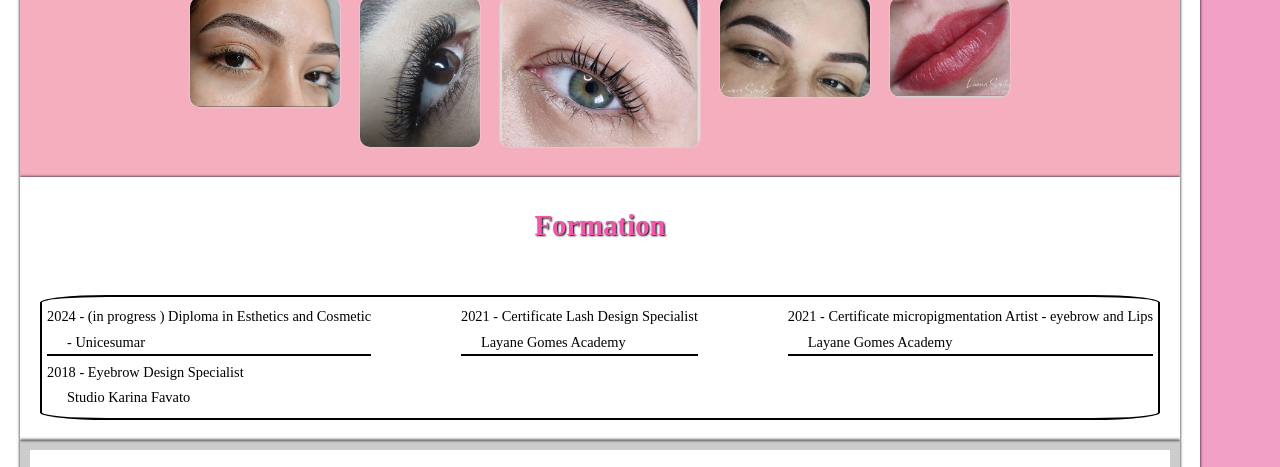
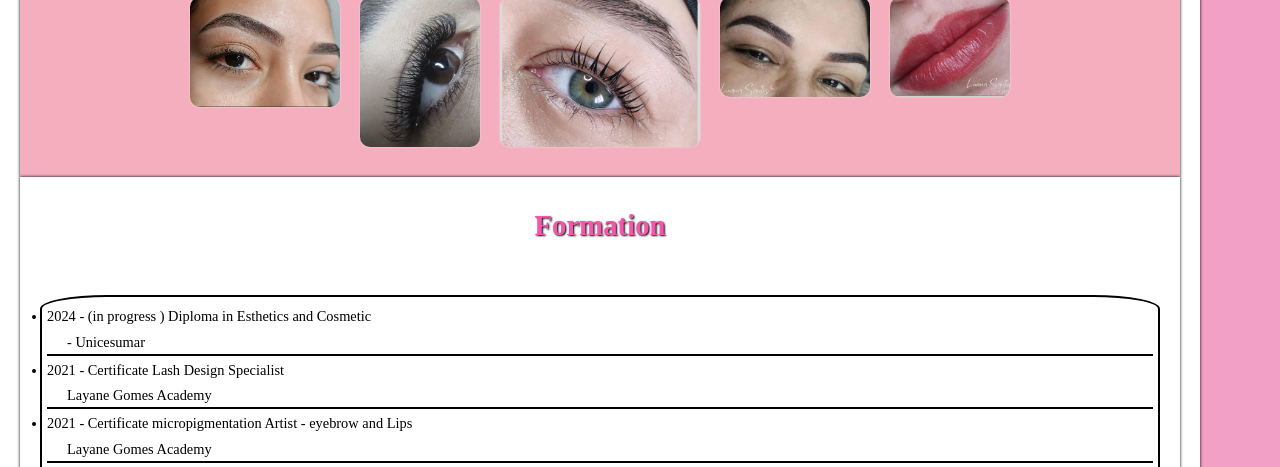
Before and after one commit to adrianosantosmartins/LuanaSantos-s-Portfolio, a plain HTML site: page index.html in a window 1280 px wide. Shown: the part 1108-1575 px from the top of the page. Drawn offline with nearby package versions, Linux system fonts and the light colour scheme; a web font is replaced by a local one.

Commit message:
Update style.css

```diff
--- a/style.css
+++ b/style.css
@@ -403,8 +403,8 @@ main{
 #formation li{
     border-bottom: 2px solid black;
     margin: 0;
-    display: inline-block;
-    white-space: nowrap;
+
+
     font-size: 0.9em;
 }
 #formation li:last-child{
```
